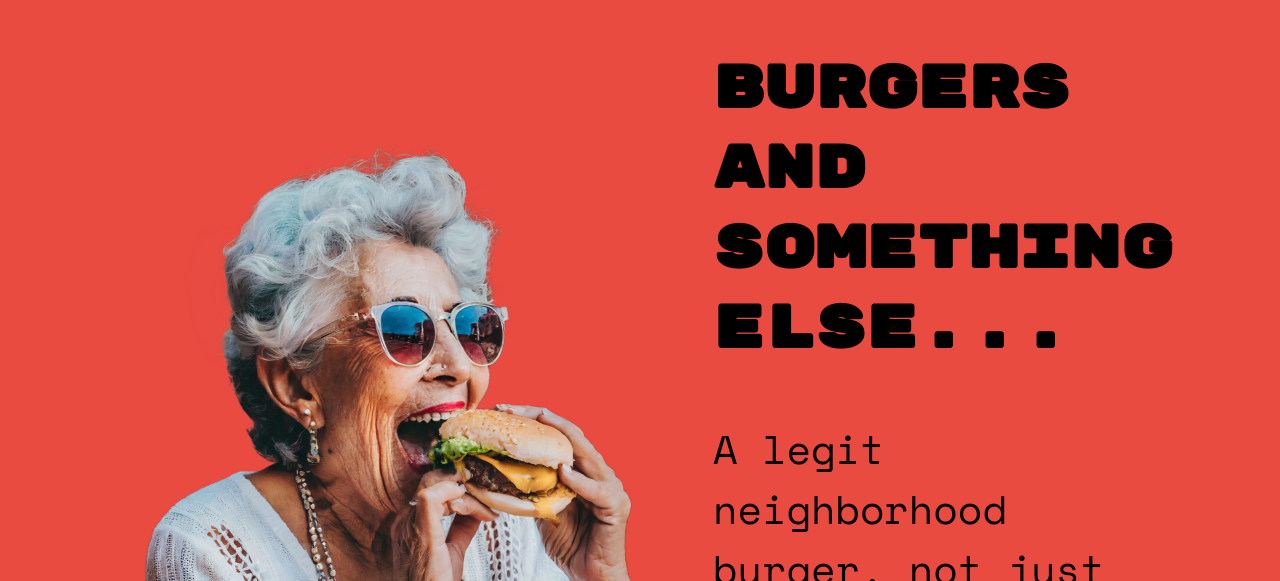
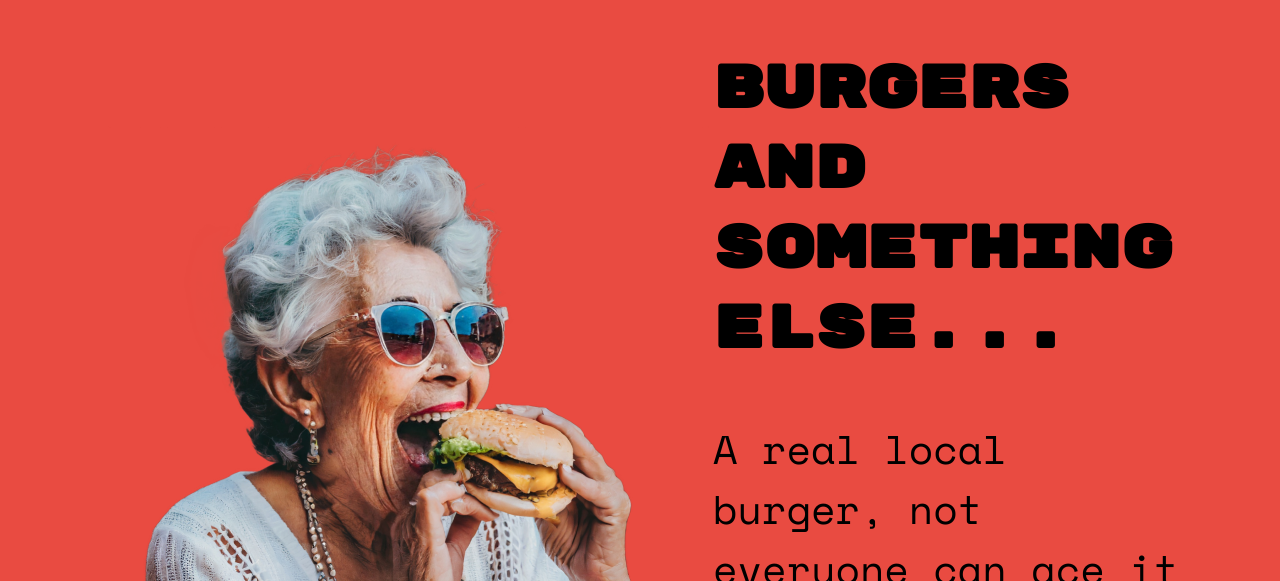
Before and after one commit to alvarosouza01/cabrona, a plain HTML site: page index.html in a window 1280 px wide. Shown: the part 219-800 px from the top of the page. Drawn offline with nearby package versions, Linux system fonts and the light colour scheme.

Commit message:
Update index.html
New
A real local burger, not everyone can ace it

```diff
--- a/index.html
+++ b/index.html
@@ -60,8 +60,7 @@
                     <h2 >BURGERS AND SOMETHING ELSE... </h2>
                 </div>
 
-                <p class="para-txt">A legit neighborhood burger,
-					not just anyone can nail it.</p>
+                <p class="para-txt">A real local burger, not everyone can ace it </p>
                     <div class="btn_txt">
                         <p>check menu</p>
                     </div>
```
